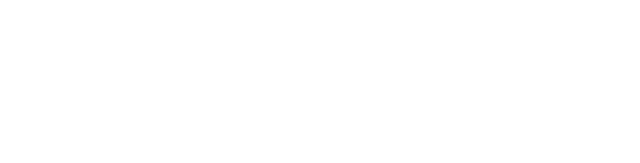
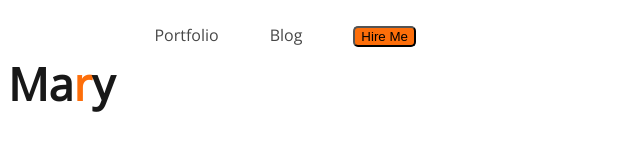
Before and after one commit to AKMSAKHAWATHOSSAIN/Developer-portfolio, a plain HTML site: page index.html in a window 1280 px wide. Shown: the whole page, without its empty margins (0-640 px from the left). Drawn offline with nearby package versions, Linux system fonts and the light colour scheme.

Commit message:
google font nav bar and primary color

```diff
--- a/Styles/style.css
+++ b/Styles/style.css
@@ -0,0 +1,36 @@
+/* common shared styles */
+body{
+    font-family: 'Open Sans', sans-serif;
+}
+.text-primary{
+   color: #FD6E0A;
+}
+
+
+/* nav related styles */
+nav{
+    display:flex;
+}
+.nav-title{
+        color:#181818;
+        font-size: 45px;
+        font-weight: 800;
+
+}
+nav>ul{
+    display:flex;
+}
+
+nav li {
+    list-style:none;
+    margin-right: 51px;
+
+}
+nav a{
+    text-decoration: none;
+    color:#474747;
+}
+.btn-primary{
+    border-radius: 5px;
+    background: #FD6E0A;
+}
--- a/index.html
+++ b/index.html
@@ -5,11 +5,23 @@
     <meta http-equiv="X-UA-Compatible" content="IE=edge">
     <meta name="viewport" content="width=device-width, initial-scale=1.0">
     <title>Developer Portfolio</title>
+    <link rel="preconnect" href="https://fonts.googleapis.com">
+<link rel="preconnect" href="https://fonts.gstatic.com" crossorigin>
+<link href="https://fonts.googleapis.com/css2?family=Open+Sans&display=swap" rel="stylesheet">
+
     <link rel="stylesheet" href="Styles/style.css">
 </head>
+
 <body>
     <header>
-
+        <nav>
+            <h3 class="nav-title">Ma<span class="text-primary">r</span>y</h3>
+            <ul>
+                <li><a href="">Portfolio</a></li>
+                <li><a href="">Blog</a></li>
+                <li><button class="btn-primary">Hire Me</button></li>
+            </ul>
+        </nav>
 
     </header>
 
```
